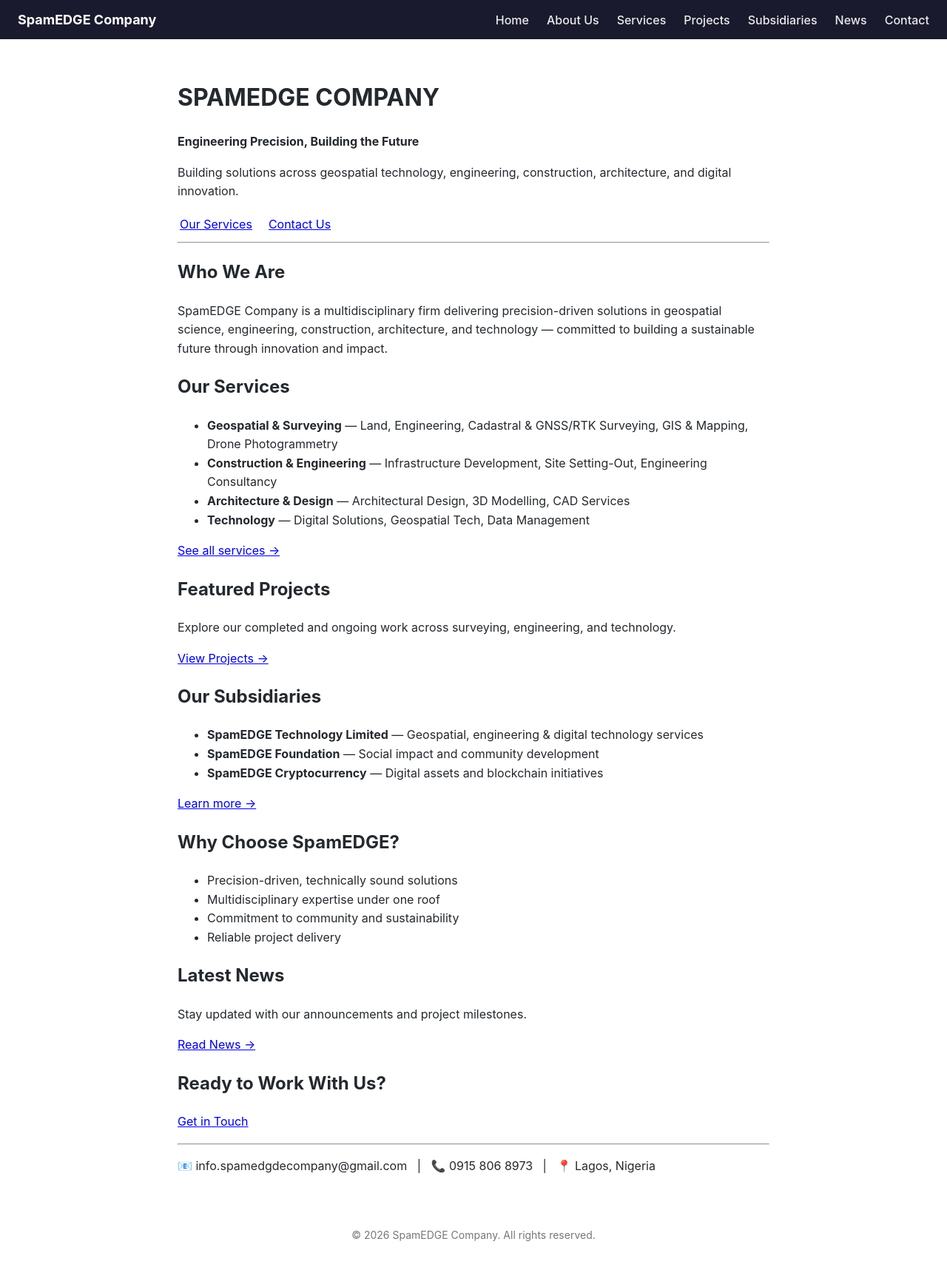
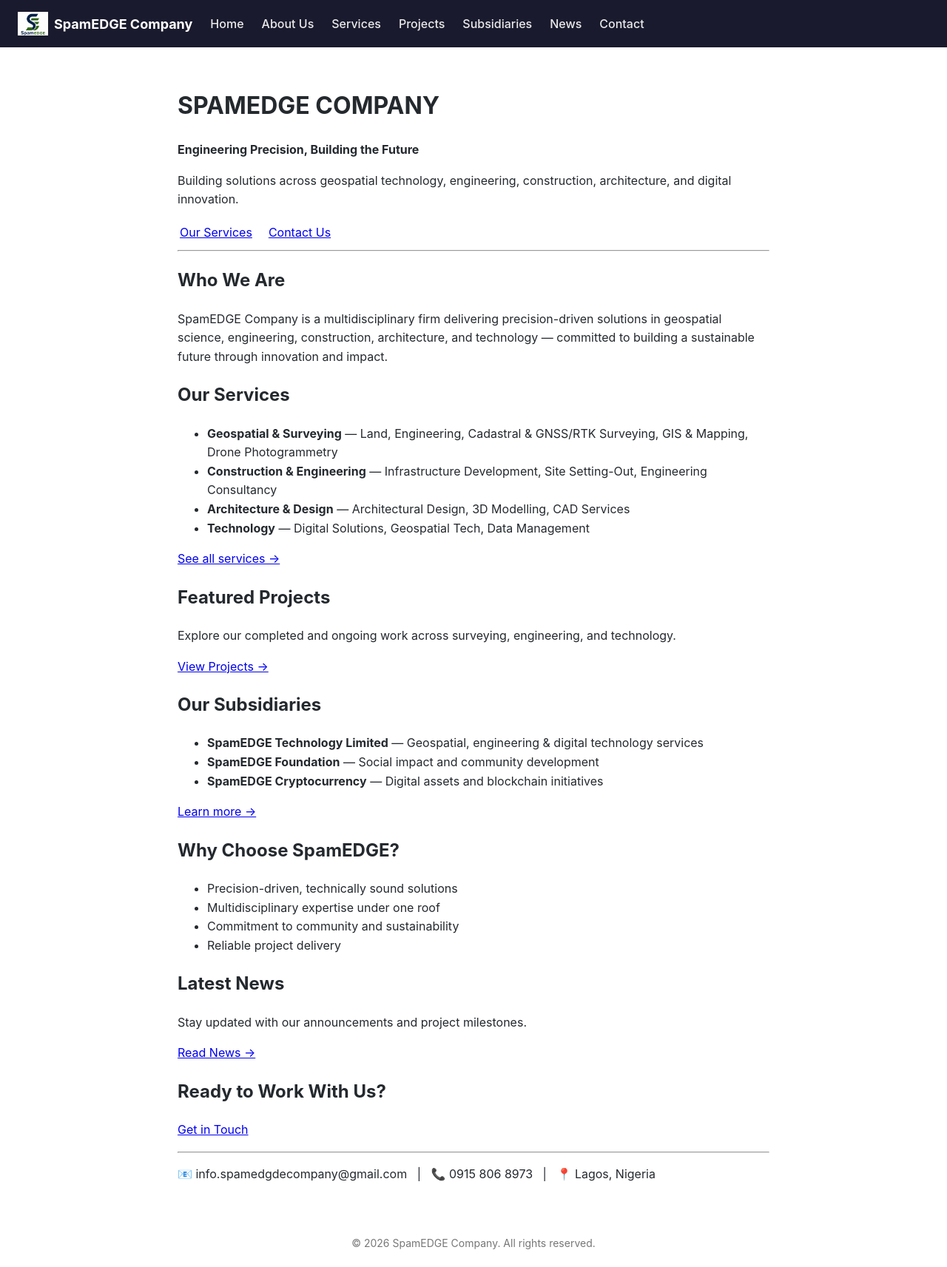
Before and after one commit to spamEDGEcompany/spamEDGEcompany.github.io, a Jekyll site: the page built from index.md, in a window 1280 px wide. Shown: the whole page at 74% size. Built offline with Jekyll 4.4.1, drawn with Linux system fonts in a browser that asks for light colours.

Commit message:
Update default.html

```diff
--- a/_layouts/default.html
+++ b/_layouts/default.html
@@ -18,7 +18,10 @@ footer { text-align: center; padding: 24px; color: #777; font-size: 14px; }
 </head>
 <body>
 <nav>
+<a href="/" style="display:flex; align-items:center; gap:8px; text-decoration:none;">
+<img src="/company%20logo.jpeg" alt="SpamEDGE Company" style="height:32px;">
 <span class="brand">SpamEDGE Company</span>
+</a>
 <a href="/">Home</a>
 <a href="/about">About Us</a>
 <a href="/services">Services</a>
```
